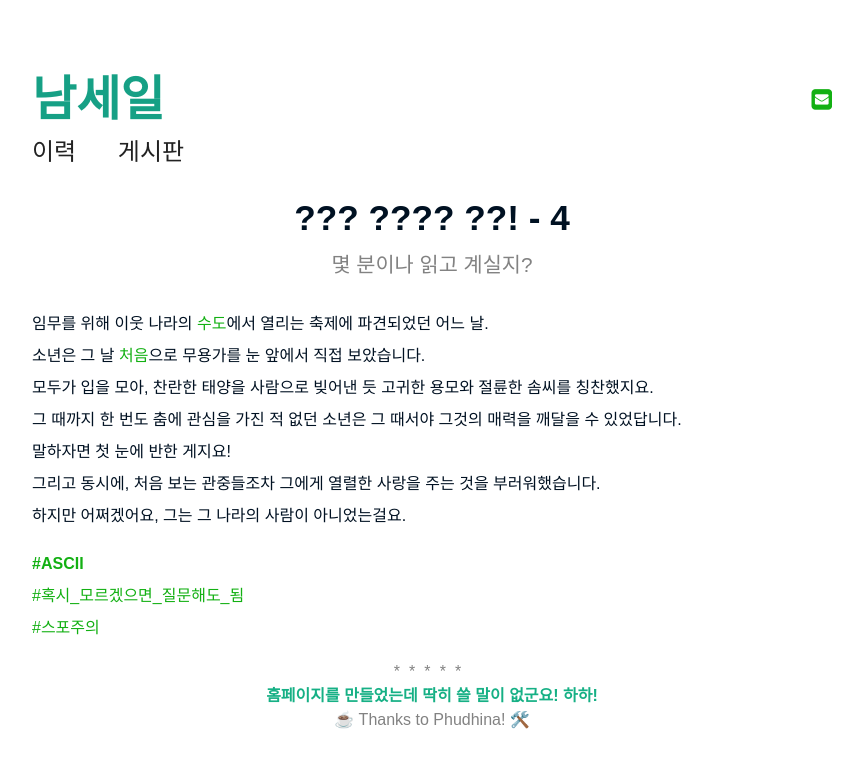
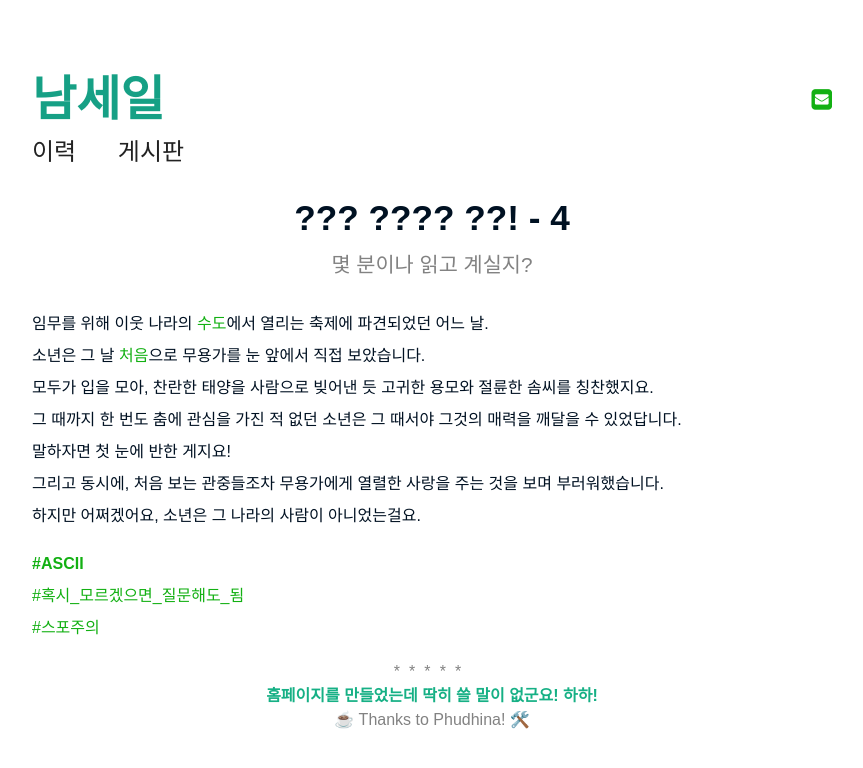
Before and after one commit to seil0224/seil0224.github.io, a Jekyll site: the page built from _posts/2021-07-07-scenario4.md, in a window 1280 px wide. Shown: the top 768 px of the page, without its empty margins (208-1071 px from the left). Built offline with Jekyll 4.4.1, drawn with Linux system fonts in a browser that asks for light colours; some web fonts are replaced.

Commit message:
Update 2021-07-07-scenario4.md

```diff
--- a/_posts/2021-07-07-scenario4.md
+++ b/_posts/2021-07-07-scenario4.md
@@ -11,8 +11,8 @@ categories: ["post"]
 모두가 입을 모아, 찬란한 태양을 사람으로 빚어낸 듯 고귀한 용모와 절륜한 솜씨를 칭찬했지요. <br>
 그 때까지 한 번도 춤에 관심을 가진 적 없던 소년은 그 때서야 그것의 매력을 깨달을 수 있었답니다. <br>
 말하자면 첫 눈에 반한 게지요! <br>
-그리고 동시에, 처음 보는 관중들조차 그에게 열렬한 사랑을 주는 것을 부러워했습니다. <br>
-하지만 어쩌겠어요, 그는 그 나라의 사람이 아니었는걸요. <br>
+그리고 동시에, 처음 보는 관중들조차 무용가에게 열렬한 사랑을 주는 것을 보며 부러워했습니다. <br>
+하지만 어쩌겠어요, 소년은 그 나라의 사람이 아니었는걸요. <br>
 
 
 
```
